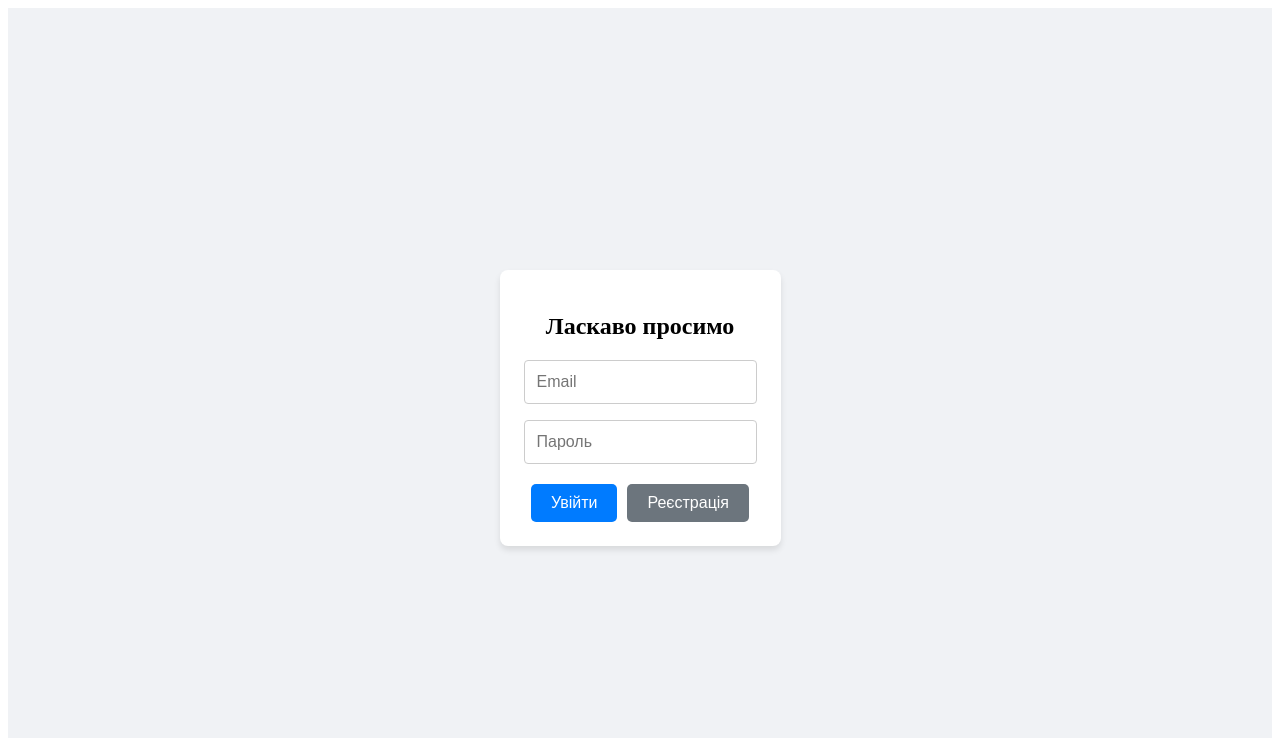
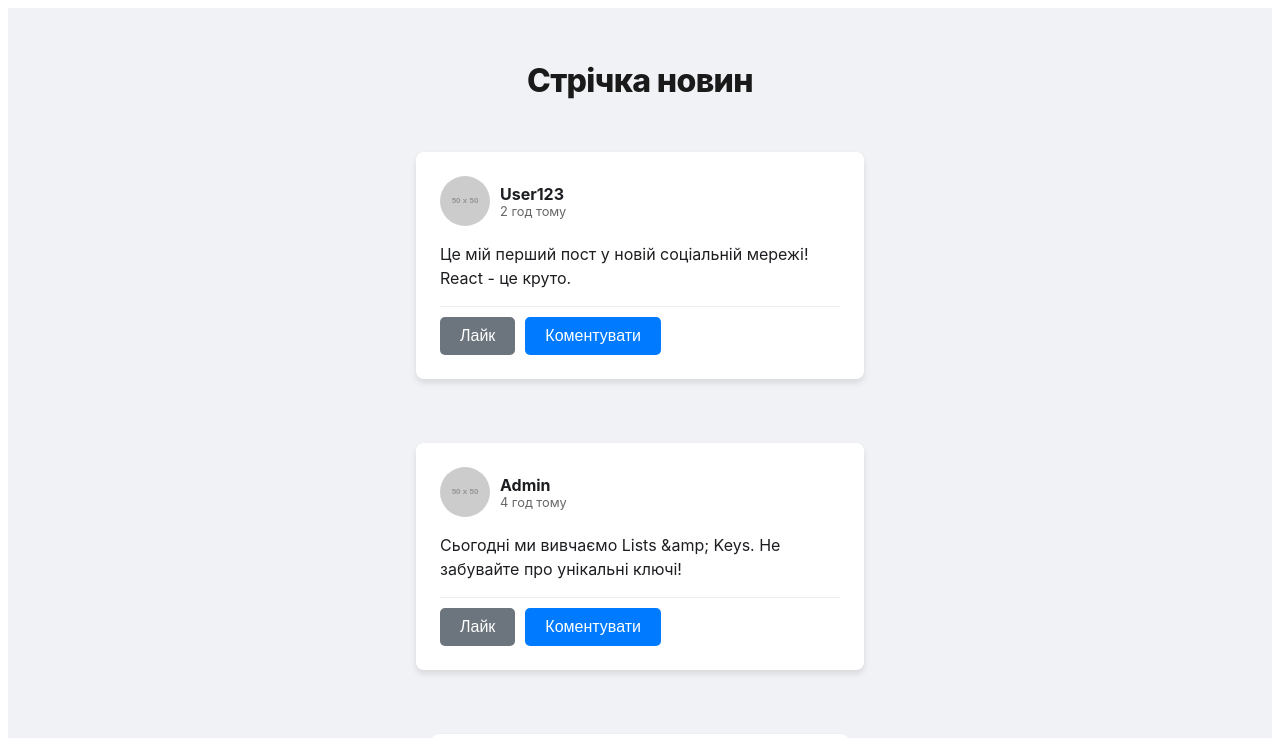
Before and after one commit to vkarchevskyi/eti-react-course, a React (Vite) app: page / in a window 1280 px wide. Shown: the top 738 px of the page. Built offline with nearby package versions, Linux system fonts and the light colour scheme.

Commit message:
feat: create Post component and use it in App.tsx
Signed-off-by: Volodymyr Karchevskyi <vkarchevskyi10@gmail.com>

```diff
--- /dev/null
+++ b/src/App.module.css
@@ -0,0 +1,33 @@
+.appContainer {
+  min-height: 100vh;
+  background-color: #f0f2f5;
+  padding: 2rem 1rem;
+  font-family: 'Inter', -apple-system, BlinkMacSystemFont, 'Segoe UI', Roboto, sans-serif;
+  color: #1c1e21;
+}
+
+.appContainer h1 {
+  margin-bottom: 2rem;
+  font-size: 2rem;
+  font-weight: 800;
+  color: #1a1a1a;
+  letter-spacing: -0.02em;
+}
+
+.feed {
+  max-width: 600px;
+  margin: 0 auto;
+  display: flex;
+  flex-direction: column;
+  gap: 1.5rem;
+}
+
+/* Додамо трохи плавності при появі */
+@keyframes fadeIn {
+  from { opacity: 0; transform: translateY(10px); }
+  to { opacity: 1; transform: translateY(0); }
+}
+
+.feed > * {
+  animation: fadeIn 0.5s ease forwards;
+}
--- a/src/App.tsx
+++ b/src/App.tsx
@@ -1,48 +1,16 @@
-import Button from './components/atoms/Button/Button';
-import Input from './components/atoms/Input/Input';
-import Card from './components/atoms/Card/Card';
+import Post from './components/molecules/Post/Post';
+import { postsData } from './data';
+import styles from './App.module.css';
 
 export default function App() {
-  const handleLogin = () => {
-    alert('Логіка входу буде реалізована пізніше');
-  };
-
-  const handleRegister = () => {
-    alert('Логіка реєстрації буде реалізована пізніше');
-  };
-
   return (
-    <div
-      style={{
-        display: 'flex',
-        justifyContent: 'center',
-        alignItems: 'center',
-        height: '100vh',
-        backgroundColor: '#f0f2f5',
-      }}
-    >
-      <Card>
-        <h2 style={{ marginBottom: '20px', textAlign: 'center' }}>
-          Ласкаво просимо
-        </h2>
-
-        <div style={{ marginBottom: '15px' }}>
-          <Input type="email" placeholder="Email" />
-        </div>
-
-        <div style={{ marginBottom: '20px' }}>
-          <Input type="password" placeholder="Пароль" />
-        </div>
-
-        <div style={{ display: 'flex', gap: '10px', justifyContent: 'center' }}>
-          <Button onClick={handleLogin} variant="primary">
-            Увійти
-          </Button>
-          <Button onClick={handleRegister} variant="secondary">
-            Реєстрація
-          </Button>
-        </div>
-      </Card>
+    <div className={styles.appContainer}>
+      <h1 style={{ textAlign: 'center' }}>Стрічка новин</h1>
+      <div className={styles.feed}>
+        {postsData.map((post) => (
+          <Post key={post.id} {...post} />
+        ))}
+      </div>
     </div>
   );
 }
--- /dev/null
+++ b/src/components/molecules/Post/Post.module.css
@@ -0,0 +1,36 @@
+.header {
+    display: flex;
+    align-items: center;
+    margin-bottom: 12px;
+}
+
+.avatar {
+    border-radius: 50%;
+    margin-right: 10px;
+}
+
+.info {
+    display: flex;
+    flex-direction: column;
+}
+
+.author {
+    font-weight: bold;
+}
+
+.date {
+    font-size: 0.8em;
+    color: #666;
+}
+
+.content {
+    margin-bottom: 16px;
+    line-height: 1.5;
+}
+
+.actions {
+    display: flex;
+    gap: 10px;
+    border-top: 1px solid #eee;
+    padding-top: 10px;
+}
--- /dev/null
+++ b/src/components/molecules/Post/Post.tsx
@@ -0,0 +1,33 @@
+import Button from '../../atoms/Button/Button';
+import Card from '../../atoms/Card/Card';
+import styles from './Post.module.css';
+
+interface PostProps {
+  author: string;
+  content: string;
+  date: string;
+  avatar: string;
+}
+
+export default function Post({ author, content, date, avatar }: PostProps) {
+  return (
+    <Card>
+      <div className={styles.header}>
+        <img src={avatar} alt="avatar" className={styles.avatar} />
+        <div className={styles.info}>
+          <span className={styles.author}>{author}</span>
+          <span className={styles.date}>{date}</span>
+        </div>
+      </div>
+      <p className={styles.content}>{content}</p>
+      <div className={styles.actions}>
+        <Button variant="secondary" onClick={() => {}}>
+          Лайк
+        </Button>
+        <Button variant="primary" onClick={() => {}}>
+          Коментувати
+        </Button>
+      </div>
+    </Card>
+  );
+}
--- /dev/null
+++ b/src/data.ts
@@ -0,0 +1,27 @@
+export const postsData = [
+  {
+    id: 1,
+    author: 'User123',
+    avatar: 'https://placehold.co/50',
+    content: 'Це мій перший пост у новій соціальній мережі! React - це круто.',
+    date: '2 год тому',
+    likes: 5,
+  },
+  {
+    id: 2,
+    author: 'Admin',
+    avatar: 'https://placehold.co/50',
+    content:
+      'Сьогодні ми вивчаємо Lists &amp; Keys. Не забувайте про унікальні ключі!',
+    date: '4 год тому',
+    likes: 12,
+  },
+  {
+    id: 3,
+    author: 'Student_KP',
+    avatar: 'https://placehold.co/50',
+    content: 'Лабораторна робота №2 виконується успішно.',
+    date: '1 день тому',
+    likes: 2,
+  },
+];
```
